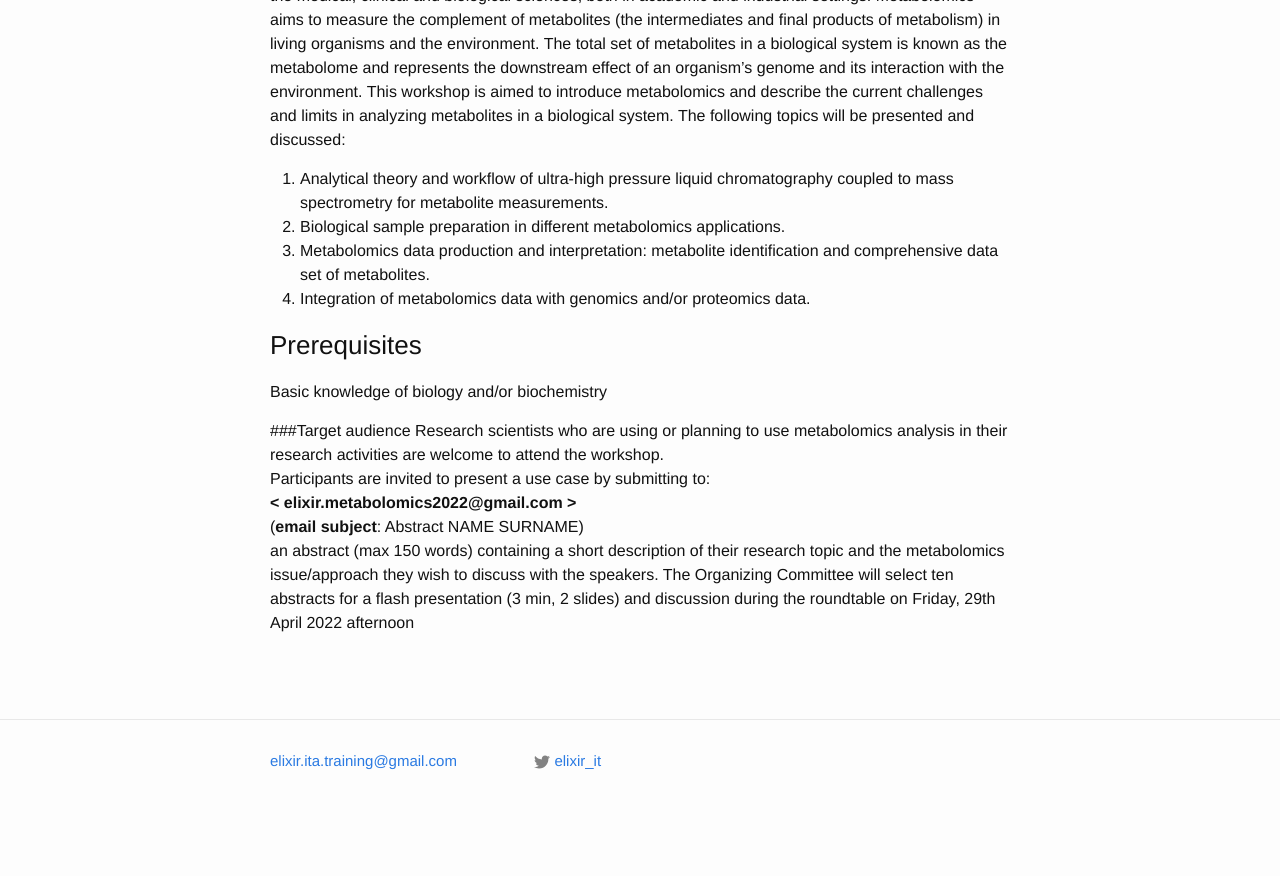
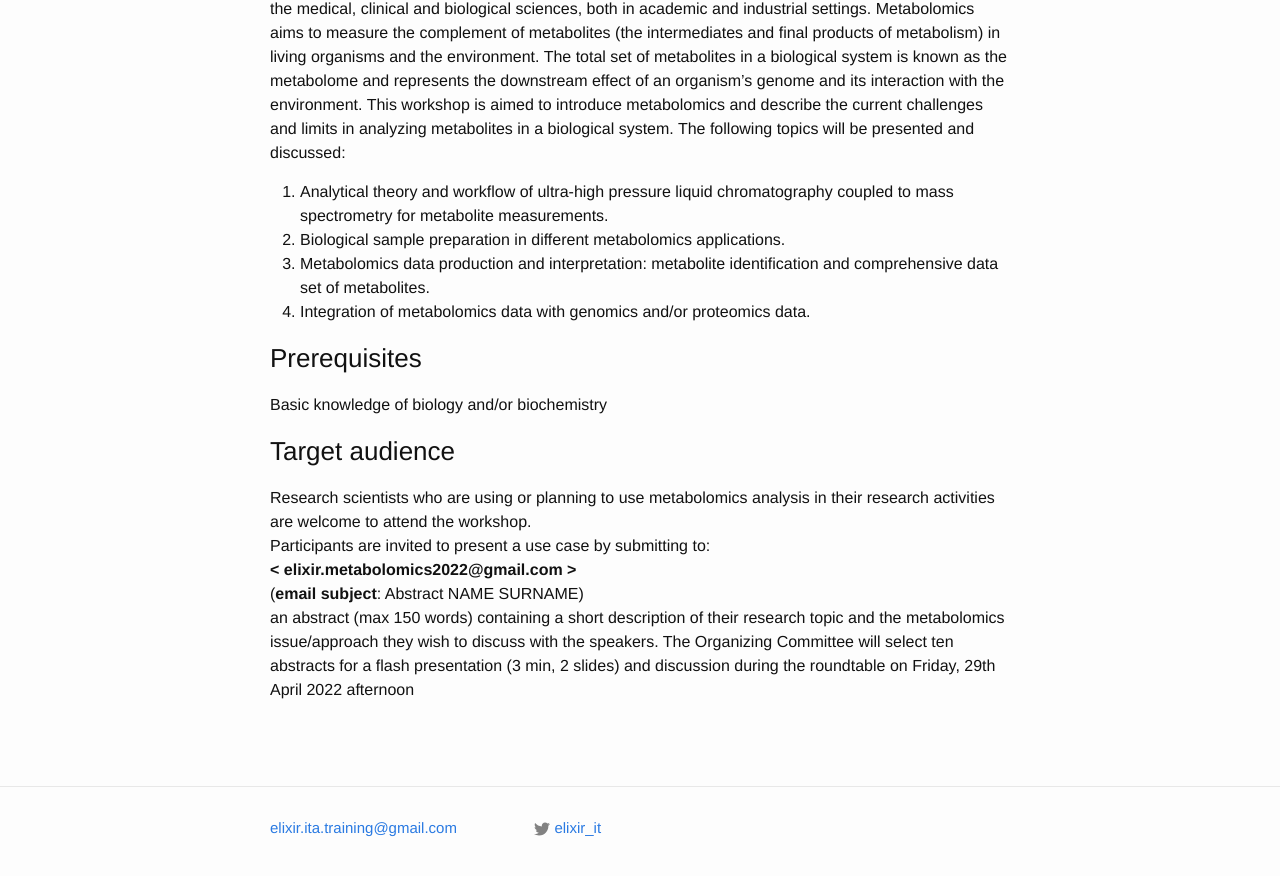
Before and after one commit to ELIXIR-IIB-training/website, a Jekyll site: the page built from _posts/2022-04-28-metabolomics-and-integrative-omics-Bari.md, in a window 1280 px wide and 900 px high, scrolled down 2459 px. Shown: the top 876 px of the window. Built offline with Jekyll 4.4.1, drawn with Linux system fonts in a browser that asks for light colours; before the commit the page ends 3292 px from its top, so only the background shows below that.

Commit message:
Update 2022-04-28-metabolomics-and-integrative-omics-Bari.md

```diff
--- a/_posts/2022-04-28-metabolomics-and-integrative-omics-Bari.md
+++ b/_posts/2022-04-28-metabolomics-and-integrative-omics-Bari.md
@@ -9,7 +9,7 @@ description: The workshop is designed to enable the attendees to apply metabolom
 ---
 <table border="0">
 <tr>
-	<td><img src="../../../img/banner_metabolomics2022.png">
+	<td><img src="../../../img/banner_metabolomics2022.png" height="380" width="800">
 	</td>
 </tr>
 </table>
@@ -17,7 +17,7 @@ description: The workshop is designed to enable the attendees to apply metabolom
         <tr>
         <td><a href="https://elixir-iib-training.github.io/website/"><img src="../../../img/logo_iib.png" height="110" width="200"></a>
         </td>
-        <td><a href=""><img src="../../../img/Logo_IBIOM_EN.png" height="110" width="110"></a>
+        <td><a href=""><img src="../../../img/Logo_IBIOM_EN.png" height="110" width="200"></a>
         </td>
         <td><a href=""><img src="../../../img/Logo_ThermoFisher.png" height="160" width="200"></a>
         </td>
@@ -102,7 +102,7 @@ This workshop is aimed to introduce metabolomics and describe the current challe
 Basic knowledge of biology and/or biochemistry
 <br>
 
-###Target audience
+### Target audience
 Research scientists who are using or planning to use metabolomics analysis in their research activities are welcome to attend the workshop. <br>
 Participants are invited to present a use case by submitting to: <br> **< elixir.metabolomics2022@gmail.com >** <br>
 (**email subject**: Abstract NAME SURNAME) <br>
```
